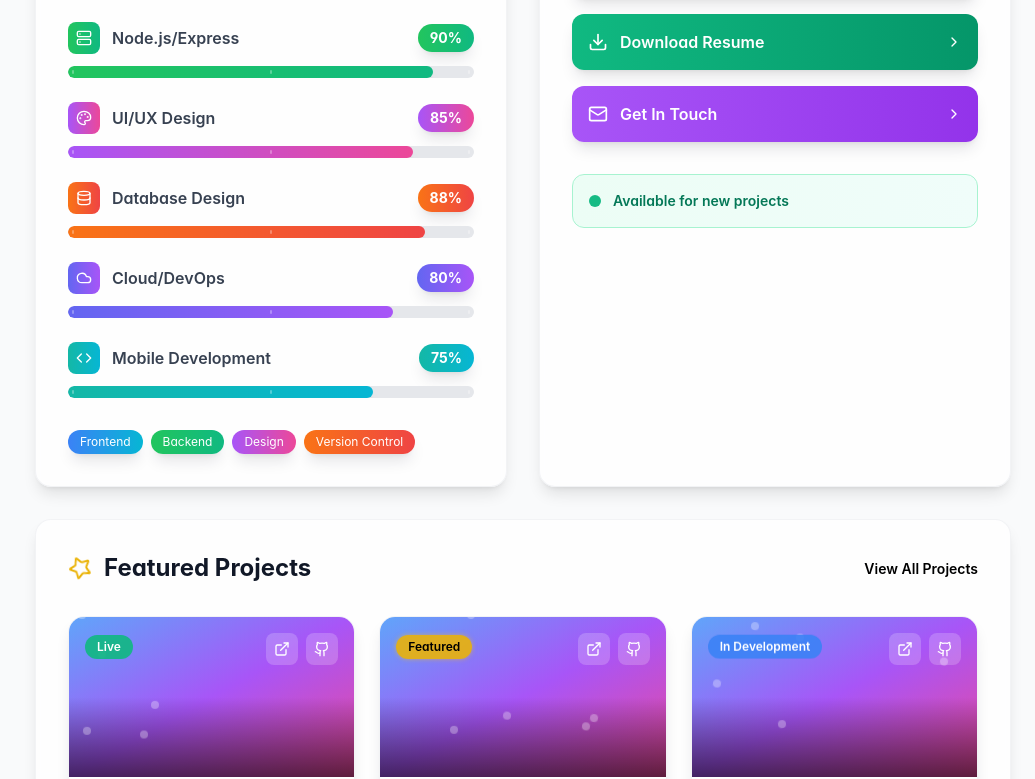
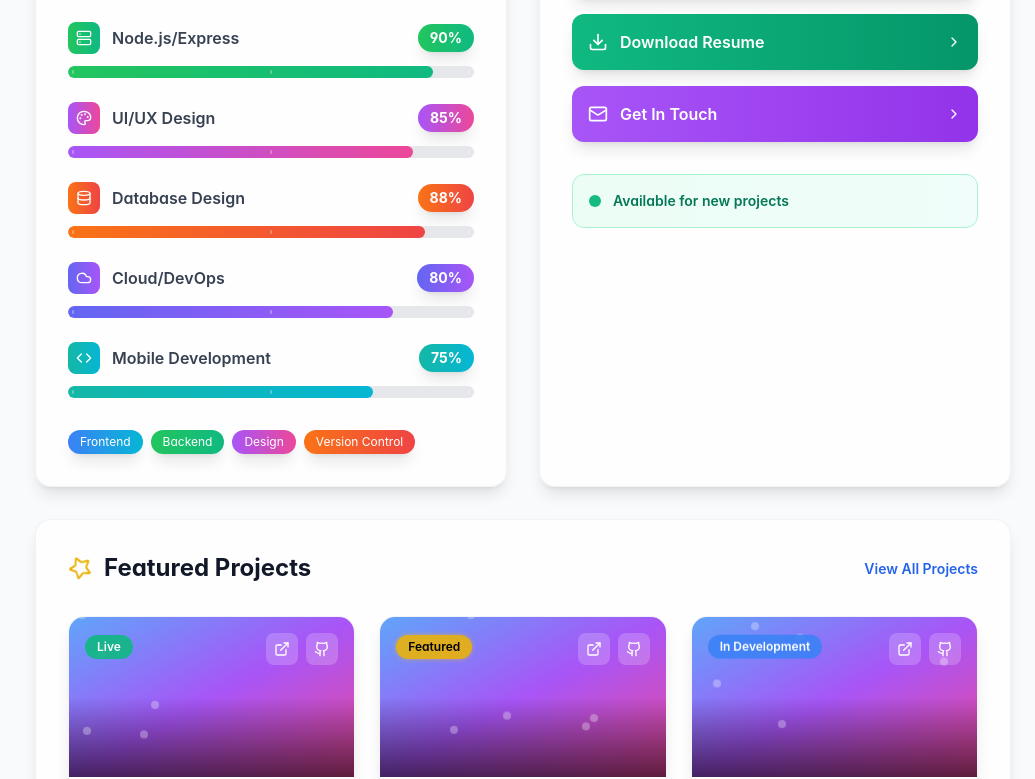
Before and after one commit to XyonShadow/XyonBoard, a React (Vite) app: page / in a window 1280 px wide. Shown: the part 1005-1784 px from the top of the page, without its empty margins (245-1280 px from the left). Built offline with nearby package versions, Linux system fonts and the light colour scheme.

Commit message:
style: add custom fade-in animation and keyframes to Tailwin and  simplify custom underline style in index.css

```diff
--- a/src/index.css
+++ b/src/index.css
@@ -66,17 +66,16 @@ body {
 }
 
 /* Custom underline */
-.link-underline {
+.link-underline, .link-underline-80, .link-underline-90 {
   position: relative;
-  color: inherit;
   text-decoration: none;
 }
 
-.link-underline::after, .link-underline-80::after {
+.link-underline::after, .link-underline-80::after, .link-underline-90::after {
   content: "";
   position: absolute;
   left: 0;
-  bottom: 0;
+  bottom: -1px;
   height: 2px;
   width: 0;
   background-color: currentColor;
@@ -86,8 +85,10 @@ body {
 .link-underline:hover::after {
   width: 100%;
 }
- /* width variations */
+
+/* width variations */
 .link-underline-80:hover::after { width: 80%; }
+.link-underline-90:hover::after { width: 90%; }
 
 /* ===== ACCESSIBILITY ===== */
 @media (prefers-reduced-motion: reduce) {
--- a/tailwind.config.js
+++ b/tailwind.config.js
@@ -12,6 +12,10 @@ export default {
         3000: '3000ms'
       },
       keyframes: {
+        fadeIn: {
+          from: { opacity: '0' },
+          to: { opacity: '1' },
+        },
         fadeInUp: {
           '0%': { opacity: '0', transform: 'translateY(40px)' },
           '100%': { opacity: '1', transform: 'translateY(0)' },
@@ -42,6 +46,7 @@ export default {
         },
       },
       animation: {
+        fadeIn: 'fadeIn 0.5s ease-out forwards',
         fadeInUp: 'fadeInUp 0.6s ease-out forwards',
         fadeInDown: 'fadeInDown 0.6s ease-out forwards',
         fadeInLeft: 'fadeInLeft 0.6s ease-out forwards',
```
